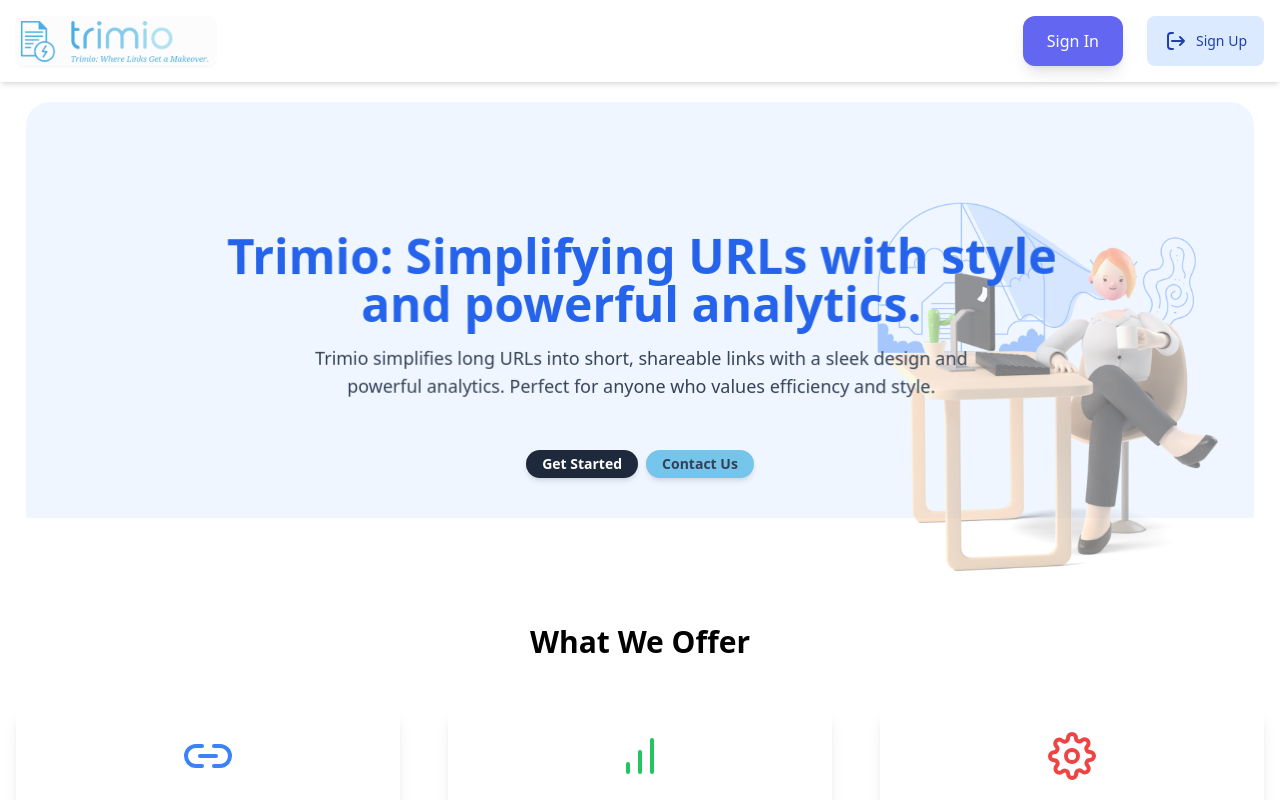
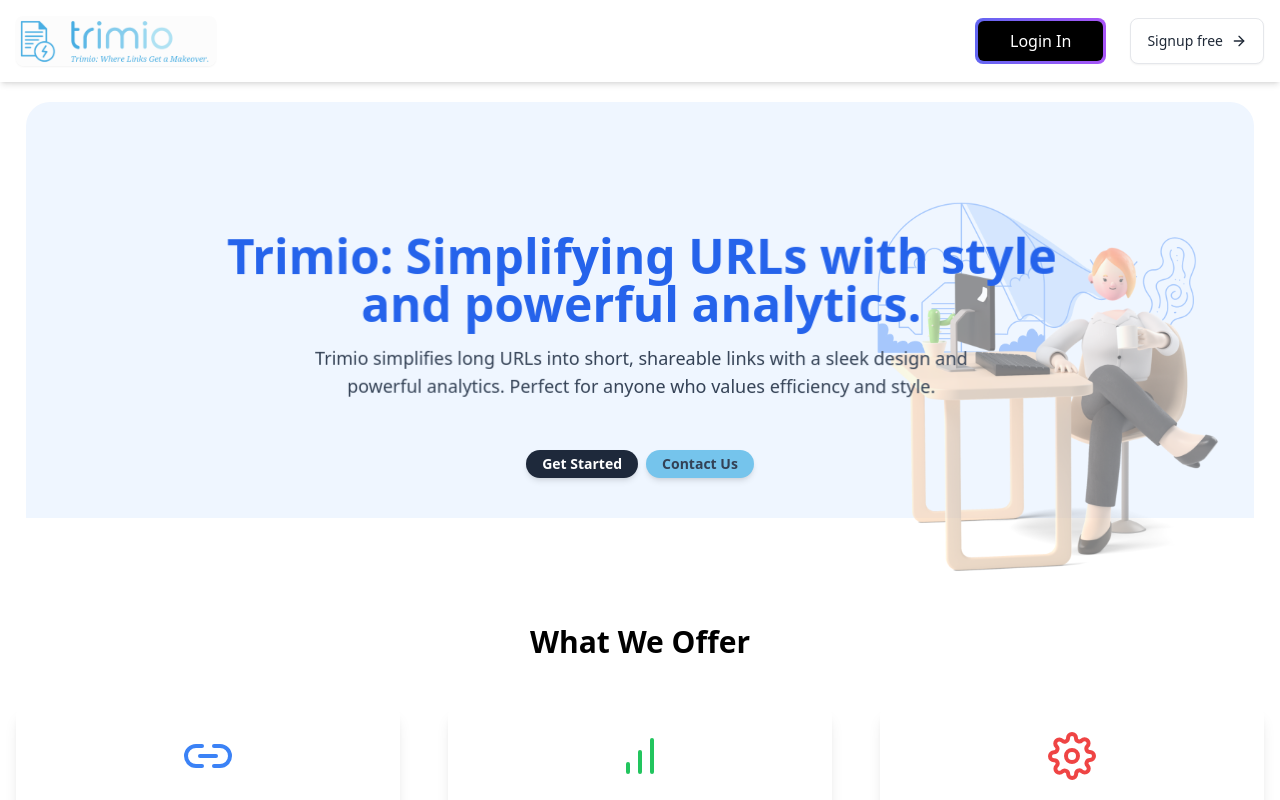
Before and after one commit to devsany/trimio, a React (Vite) app: page / in a window 1280 px wide. Shown: the top 800 px of the page. Built offline with nearby package versions, Linux system fonts and the light colour scheme; no server answers.

Commit message:
add the login button and change the ui of card when user click on login and sign in

```diff
--- a/src/components/navbar/MainNavbar.jsx
+++ b/src/components/navbar/MainNavbar.jsx
@@ -145,36 +145,39 @@
           ) : (
             <div className="flex space-x-6">
               {/* Sign In Button */}
+
               <button
                 onClick={() => toggleModal(false)}
-                className="px-6 py-3 bg-indigo-500 text-white rounded-xl shadow-lg hover:bg-indigo-600 transition duration-300 ease-in-out focus:outline-none focus:ring-2 focus:ring-indigo-400 transform hover:scale-105"
+                className="p-[3px] relative"
               >
-                Sign In
+                <div className="absolute inset-0 bg-gradient-to-r from-indigo-500 to-purple-500 rounded-lg" />
+                <div className="px-8 py-2  bg-black rounded-[6px]  relative group transition duration-200 text-white hover:bg-transparent">
+                  Login In
+                </div>
               </button>
+              {/* Sign Up Button */}
 
-              {/* Sign Up Button */}
               <button
                 onClick={() => toggleModal(true)}
-                className="py-3 px-4 inline-flex items-center gap-x-2 text-sm font-medium rounded-lg border border-transparent bg-blue-100 text-blue-800 hover:bg-blue-200 focus:outline-none focus:bg-blue-200 disabled:opacity-50 disabled:pointer-events-none dark:text-blue-400 dark:hover:bg-blue-900 dark:focus:bg-blue-900"
+                type="button"
+                className="py-3 px-4 inline-flex items-center gap-x-2 text-sm font-medium rounded-lg border border-gray-200 bg-white text-gray-800 shadow-sm hover:bg-gray-50 focus:outline-none focus:bg-gray-50 disabled:opacity-50 disabled:pointer-events-none dark:bg-neutral-800 dark:border-neutral-700 dark:text-white dark:hover:bg-neutral-700 dark:focus:bg-neutral-700"
               >
+                Signup free
                 <svg
-                  className="w-6 h-6 text-blue-800 dark:text-white"
-                  aria-hidden="true"
+                  className="shrink-0 size-4"
                   xmlns="http://www.w3.org/2000/svg"
                   width="24"
                   height="24"
+                  viewBox="0 0 24 24"
                   fill="none"
-                  viewBox="0 0 24 24"
-                >
-                  <path
                   stroke="currentColor"
+                  stroke-width="2"
                   stroke-linecap="round"
                   stroke-linejoin="round"
-                    stroke-width="2"
-                    d="M20 12H8m12 0-4 4m4-4-4-4M9 4H7a3 3 0 0 0-3 3v10a3 3 0 0 0 3 3h2"
-                  />
+                >
+                  <path d="M5 12h14"></path>
+                  <path d="m12 5 7 7-7 7"></path>
                 </svg>
-                Sign Up
               </button>
             </div>
           )}
@@ -183,77 +186,81 @@
 
       {/* Modal for SignIn/SignUp */}
       {showModal && (
-        <div className="fixed inset-0 flex items-center justify-center bg-gray-800 bg-opacity-50">
-          <div className="bg-white p-8 rounded-lg shadow-lg w-96">
-            <h2 className="text-xl font-bold mb-4 text-center">
+        <div className="fixed inset-0 flex items-center justify-center bg-black bg-opacity-60">
+          <div className="bg-white p-6 rounded-lg shadow-lg w-96">
+            <h2 className="text-2xl font-semibold mb-6 text-center text-gray-800">
               {isSignUp ? "Create an Account" : "Sign In"}
             </h2>
-            <div className="mb-4">
+            <div className="space-y-4">
+              <div>
                 <label
                   htmlFor="email"
-                className="block text-gray-700 font-medium"
+                  className="block text-sm font-medium text-gray-600 mb-1"
                 >
-                Email:
+                  Email Address
                 </label>
                 <input
                   type="email"
                   id="email"
-                className="w-full px-4 py-2 mt-2 border rounded-lg focus:outline-none focus:ring-2 focus:ring-indigo-500"
+                  className="w-full px-4 py-2 border border-gray-300 rounded-lg focus:outline-none focus:ring-2 focus:ring-indigo-500 transition"
                   placeholder="Enter your email"
                   value={email}
                   onChange={(e) => setEmail(e.target.value)}
                 />
               </div>
-            <div className="mb-6">
+              <div>
                 <label
                   htmlFor="password"
-                className="block text-gray-700 font-medium"
+                  className="block text-sm font-medium text-gray-600 mb-1"
                 >
-                Password:
+                  Password
                 </label>
                 <input
                   type="password"
                   id="password"
-                className="w-full px-4 py-2 mt-2 border rounded-lg focus:outline-none focus:ring-2 focus:ring-indigo-500"
+                  className="w-full px-4 py-2 border border-gray-300 rounded-lg focus:outline-none focus:ring-2 focus:ring-indigo-500 transition"
                   placeholder="Enter your password"
                   value={password}
                   onChange={(e) => setPassword(e.target.value)}
                 />
               </div>
-            <div className="flex flex-col space-y-4">
+            </div>
+            <div className="mt-6 flex flex-col space-y-4">
               <button
                 onClick={isSignUp ? signUp : signIn}
-                className="w-full px-8 py-3 bg-blue-500 text-white rounded-lg shadow-md hover:bg-blue-600 transition"
+                className="w-full py-3 bg-indigo-500 text-white rounded-lg font-medium hover:bg-indigo-600 transition duration-200"
               >
                 {isSignUp ? "Create Account" : "Sign In"}
               </button>
               <button
                 onClick={googleSignIn}
-                className="flex items-center justify-center w-full px-8 py-3 bg-red-500 text-white rounded-lg shadow-md hover:bg-red-600 transition"
+                className="flex items-center justify-center w-full py-3 bg-red-500 text-white rounded-lg font-medium hover:bg-red-600 transition duration-200"
               >
                 <svg
                   xmlns="http://www.w3.org/2000/svg"
                   viewBox="0 0 48 48"
                   width="24"
                   height="24"
-                  className="mr-3"
+                  className="mr-2"
                 >
+                  <g>
                     <path
                       fill="#4285F4"
-                    d="M23.49 12.27c0-.76-.07-1.48-.19-2.16H12v4.2h6.36c-.27 1.47-1.03 2.72-2.12 3.39v2.83h3.42c2.01-1.85 3.16-4.59 3.16-8.26z"
+                      d="M24 9.5c3.17 0 5.67 1.05 7.65 3.07l5.74-5.74C34.19 3.17 29.61 1.5 24 1.5c-8.64 0-15.88 5.03-19.45 12.34l6.94 5.38C13.54 12.14 18.42 9.5 24 9.5z"
                     />
                     <path
                       fill="#34A853"
-                    d="M12 6.59c1.09 0 2.03.37 2.78.99l2.07-2.07C15.77 3.42 14.02 2.5 12 2.5c-3.29 0-6 2.69-6 6 0 2.74 1.83 5.07 4.3 5.91l2.53-2.02c-.61-.35-.99-.98-.99-1.74 0-1.16.96-2.1 2.1-2.1z"
+                      d="M46.14 24.3c0-1.33-.12-2.6-.36-3.84H24v7.32h12.46c-.53 2.75-2.09 5.08-4.45 6.65l6.94 5.38c4.05-3.73 6.19-9.23 6.19-15.51z"
                     />
                     <path
                       fill="#FBBC05"
-                    d="M7.3 8.91c-.35-.98-.35-2.04 0-3.02l-2.53-2.02C2.29 4.1 1.99 5.25 1.99 6.5c0 1.38.5 2.63 1.34 3.61l2.53-2.02z"
+                      d="M6.55 14.16L-.4 8.78C-3.05 14.3-3.05 21.2-.4 26.72l6.95-5.37C5.14 18.4 5.14 15.6 6.55 14.16z"
                     />
                     <path
                       fill="#EA4335"
-                    d="M12 3.5c-.81 0-1.58.28-2.17.76l-2.07-2.07C9.8.56 10.89 0 12 0c3.31 0 6 2.69 6 6 0 2.75-1.84 5.09-4.3 5.92l-2.53-2.02c.61-.35.99-.99.99-1.74 0-1.16-.96-2.1-2.1-2.1z"
+                      d="M24 46.5c5.61 0 10.19-1.67 13.67-4.59l-6.94-5.38c-2.04 1.37-4.7 2.17-7.73 2.17-5.59 0-10.47-2.64-13.45-6.84l-6.94 5.38C8.12 41.47 15.36 46.5 24 46.5z"
                     />
+                  </g>
                 </svg>
                 Sign In with Google
               </button>
@@ -271,10 +278,10 @@
         <div className="z-50 absolute ml-[200px] md:ml-[1050px] mt-[30px] w-[250px]  my-4 text-base list-none bg-white divide-y divide-gray-100 rounded-lg shadow dark:bg-gray-700 dark:divide-gray-600">
           <div className="px-4 py-3">
             <span className="block text-sm text-gray-900 dark:text-white">
-              {userInformation.displayName}
+              {userInformation?.displayName}
             </span>
             <span className="block text-sm  text-gray-500 truncate dark:text-gray-400">
-              {userInformation.email}
+              {userInformation?.email}
             </span>
           </div>
           <ul className="py-2" aria-labelledby="user-menu-button">
```
Lines whose indentation alone changed are shown as unchanged.
